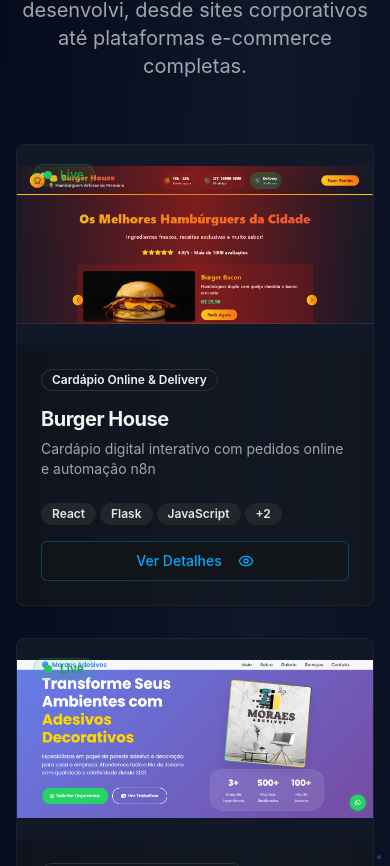
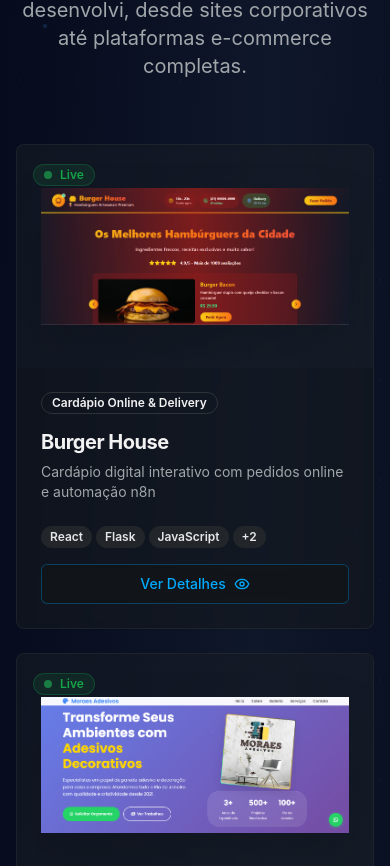
Before and after one commit to AlexandroGranja/AIVERSE-Technologies1, a React (Vite) app: page / in a window 390 px wide. Shown: the part 3478-4344 px from the top of the page. Built offline with nearby package versions, Linux system fonts and the light colour scheme.

Commit message:
Refactor: Enhance project card and modal visuals and interactions (#6)
Co-authored-by: Cursor Agent <cursoragent@cursor.com>

```diff
--- a/src/components/sections/services-section.tsx
+++ b/src/components/sections/services-section.tsx
@@ -328,12 +328,14 @@ const ProjectModal: React.FC<{ project: any }> = ({ project }) => {
 
       <div className="space-y-8">
         {/* Imagem principal */}
-        <div className="flex justify-center overflow-hidden rounded-xl">
+        <div className="relative overflow-hidden rounded-xl bg-gradient-to-br from-gray-900/50 to-gray-800/30 p-8">
+          <div className="flex justify-center">
             <img
               src={project.image}
               alt={project.title}
-            className="max-h-[400px] w-auto rounded-xl object-contain"
+              className="max-h-[400px] w-auto object-contain drop-shadow-2xl"
             />
+          </div>
         </div>
 
         {/* Desafio e Solução */}
@@ -685,42 +687,50 @@ export const ServicesSection: React.FC = () => {
           </div>
 
           {/* Grid de Projetos */}
-          <div className="grid grid-cols-1 md:grid-cols-2 lg:grid-cols-3 gap-8">
+          <div className="grid grid-cols-1 sm:grid-cols-2 lg:grid-cols-3 gap-6 md:gap-8">
             {projects.map((project, index) => (
               <Card
                 key={index}
-                className="group relative overflow-hidden bg-card/50 backdrop-blur-sm border-border/50 hover:border-primary/50 transition-all duration-500 hover:shadow-2xl hover:scale-[1.02]"
+                className="group relative overflow-hidden bg-card/50 backdrop-blur-sm border-border/50 hover:border-primary/50 transition-all duration-500 hover:shadow-2xl hover:scale-[1.02] flex flex-col h-full"
               >
                 {/* Project Image */}
-                <div className="relative overflow-hidden flex justify-center items-center h-[200px] sm:h-[250px] bg-gray-900 rounded-t-lg">
+                <div className="relative overflow-hidden bg-gradient-to-br from-gray-900/50 to-gray-800/30 aspect-[16/10] rounded-t-lg">
+                  <div className="absolute inset-0 flex justify-center items-center p-6">
                     <img
                       src={project.image}
                       alt={project.title}
-                    className="h-full w-auto object-contain rounded-t-lg"
+                      className="max-w-full max-h-full object-contain drop-shadow-2xl"
                     />
+                  </div>
 
-                  <div className="absolute top-4 left-4">
-                    <Badge variant="secondary" className="bg-green-500/10 text-green-600 border-green-500/20">
-                      <div className="w-2 h-2 bg-green-500 rounded-full mr-2" />
+                  <div className="absolute top-4 left-4 z-10">
+                    <Badge variant="secondary" className="bg-green-500/10 text-green-600 border-green-500/20 backdrop-blur-sm">
+                      <div className="w-2 h-2 bg-green-500 rounded-full mr-2 animate-pulse" />
                       Live
                     </Badge>
                   </div>
 
-                  <div className="absolute top-4 right-4 opacity-0 group-hover:opacity-100 transition-opacity duration-300">
+                  <div className="absolute top-4 right-4 opacity-0 group-hover:opacity-100 transition-opacity duration-300 z-10">
                     <div className="flex gap-2">
                       <Button
                         size="sm"
                         variant="secondary"
-                        className="h-8 w-8 p-0"
-                        onClick={() => window.open(project.liveUrl, "_blank")}
+                        className="h-8 w-8 p-0 backdrop-blur-sm"
+                        onClick={(e) => {
+                          e.stopPropagation();
+                          window.open(project.liveUrl, "_blank");
+                        }}
                       >
                         <ExternalLink className="w-4 h-4" />
                       </Button>
                       <Button
                         size="sm"
                         variant="secondary"
-                        className="h-8 w-8 p-0"
-                        onClick={() => window.open(project.githubUrl, "_blank")}
+                        className="h-8 w-8 p-0 backdrop-blur-sm"
+                        onClick={(e) => {
+                          e.stopPropagation();
+                          window.open(project.githubUrl, "_blank");
+                        }}
                       >
                         <Github className="w-4 h-4" />
                       </Button>
@@ -728,7 +738,7 @@ export const ServicesSection: React.FC = () => {
                   </div>
                 </div>
 
-                <CardHeader>
+                <CardHeader className="flex-grow">
                   <Badge variant="outline" className="text-xs w-fit mb-2">
                     {project.category}
                   </Badge>
@@ -737,20 +747,20 @@ export const ServicesSection: React.FC = () => {
                     {project.title}
                   </CardTitle>
 
-                  <CardDescription className="text-sm">
+                  <CardDescription className="text-sm mt-2">
                     {project.shortDescription}
                   </CardDescription>
                 </CardHeader>
 
-                <CardContent>
+                <CardContent className="pt-0 mt-auto">
                   <div className="flex flex-wrap gap-1 mb-4">
                     {project.technologies.slice(0, 3).map((tech, techIndex) => (
-                      <Badge key={techIndex} variant="secondary" className="text-xs">
+                      <Badge key={techIndex} variant="secondary" className="text-xs px-2 py-0.5">
                         {tech}
                       </Badge>
                     ))}
                     {project.technologies.length > 3 && (
-                      <Badge variant="secondary" className="text-xs">
+                      <Badge variant="secondary" className="text-xs px-2 py-0.5">
                         +{project.technologies.length - 3}
                       </Badge>
                     )}
@@ -758,14 +768,17 @@ export const ServicesSection: React.FC = () => {
 
                   <Button
                     variant="outline"
-                    className="w-full"
-                    onClick={() => {
+                    className="w-full group/btn border-primary/30 hover:bg-primary/10 hover:border-primary/50 transition-all"
+                    onClick={(e) => {
+                      e.stopPropagation();
                       setSelectedProject(project);
                       setIsProjectModalOpen(true);
                     }}
                   >
+                    <span className="flex items-center">
                       Ver Detalhes
-                    <Eye className="ml-2 w-4 h-4" />
+                      <Eye className="ml-2 w-4 h-4 group-hover/btn:scale-110 transition-transform" />
+                    </span>
                   </Button>
                 </CardContent>
               </Card>
```
Lines whose indentation alone changed are shown as unchanged.
